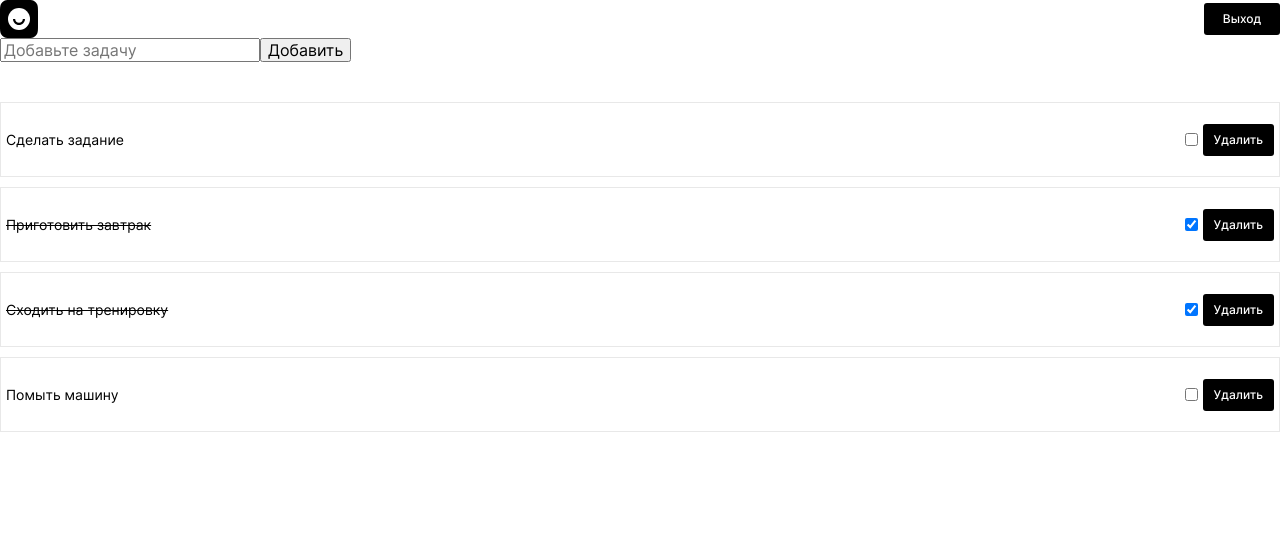
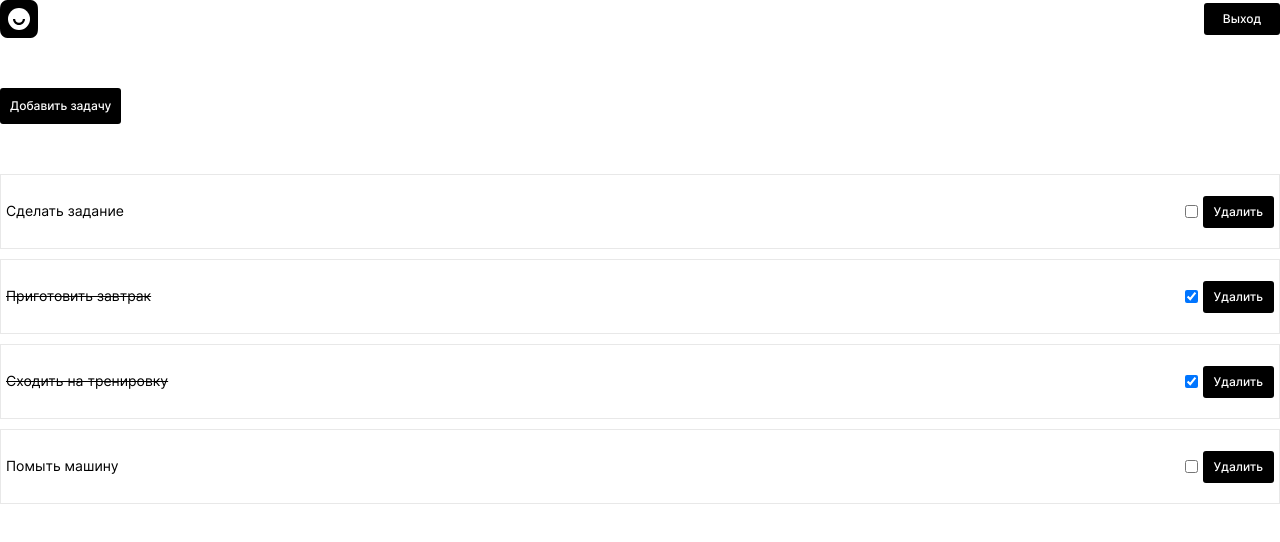
Before and after one commit to codelnd/test-task-apricode, a React (Create React App) app: page / in a window 1280 px wide. Shown: the top 542 px of the page. Built offline with nearby package versions, Linux system fonts and the light colour scheme; data requests are answered from the project's data file; sample sign-in values are in the browser's storage.

Commit message:
feat: реализовать добавление задач через модальное окно

```diff
--- a/src/components/App/App.tsx
+++ b/src/components/App/App.tsx
@@ -9,6 +9,7 @@ import Main from "../Main/Main";
 import ProtectedRoute from "../ProtectedRoute/ProtectedRoute";
 import { userStore } from "../../store/user";
 import { observer } from "mobx-react-lite";
+import Popup from "../Popup/Popup";
 
 const App = observer(() => {
   useEffect(() => {
@@ -27,6 +28,7 @@ const App = observer(() => {
             element={
               <ProtectedRoute>
                 <TodoList />
+                <Popup />
               </ProtectedRoute>
             }
           />
--- a/src/components/Main/TodoList/TodoList.scss
+++ b/src/components/Main/TodoList/TodoList.scss
@@ -4,11 +4,17 @@
 .todo-list {
   max-width: 1280px;
   margin: auto;
+  display: flex;
+  flex-direction: column;
 }
 
 .todos {
   @include list-style;
   margin-top: 40px;
+}
+
+.buttons__wrp {
+  margin-top: 50px;
 }
 
 .todo {
--- a/src/components/Main/TodoList/TodoList.tsx
+++ b/src/components/Main/TodoList/TodoList.tsx
@@ -2,55 +2,33 @@ import React, { useEffect } from "react";
 import { observer } from "mobx-react-lite";
 import { todoStore } from "../../../store/todo";
 import "./TodoList.scss";
-import { useSearchParams } from "react-router-dom";
 
 const TodoList = observer(() => {
-  // const [searchParams, setSearchParams] = useSearchParams();
-  // const todoQuery = searchParams.get("title") || "";
-  // console.log(todoQuery);
-
   useEffect(() => {
-    todoStore.fetchTodos();
+    todoStore.fetchAllTodos();
   }, []);
-
-  const handleAddTodo = (e: React.FormEvent) => {
-    e.preventDefault();
-    if (!todoStore.inputValue) {
-      return;
-    } else {
-      todoStore.setTodo(todoStore.inputValue);
-      todoStore.addTodo(todoStore.todo);
-    }
-    todoStore.setInputValue("");
-  };
-
-  // const handleSearchSubmit = (e: any) => {
-  //   e.preventDefault();
-  //   const form = e.target;
-  //   const query = form.search.value;
-  //
-  //   setSearchParams({ title: query });
-  // };
 
   return (
     <section className="todo-list">
-      {/*<form autoComplete="off" onSubmit={handleSearchSubmit}>*/}
-      {/*  <input type="submit" name="Search" />*/}
-      {/*  <input type="search" name="search" />*/}
-      {/*</form>*/}
-      <form onSubmit={handleAddTodo}>
-        <input
-          type="text"
-          placeholder="Добавьте задачу"
-          value={todoStore.inputValue}
-          onChange={(e) => todoStore.setInputValue(e.target.value)}
-        />
-        <button>Добавить</button>
-      </form>
+      {/*<button type="button" onClick={todoStore.handleAllTodos}>*/}
+      {/*  Все*/}
+      {/*</button>*/}
+      {/*<button type="button" onClick={todoStore.handleCompleted}>*/}
+      {/*  Завершенные*/}
+      {/*</button>*/}
+      {/*<button type="button" onClick={todoStore.handleUncompleted}>*/}
+      {/*  Незавершенные*/}
+      {/*</button>*/}
+      <div className="buttons__wrp">
+        <button
+          onClick={() => todoStore.togglePopup()}
+          className="button__todo"
+        >
+          Добавить задачу
+        </button>
+      </div>
       <ul className="todos">
-        {todoStore.todos
-          // .filter((el: any) => el.title.includes(todoQuery))
-          .map((todo: any, i) => {
+        {todoStore.todos.map((todo: any, i) => {
           const titleClasses = ["todo__label"];
           if (todo.completed) {
             titleClasses.push("todo__label_completed");
--- /dev/null
+++ b/src/components/Popup/Popup.scss
@@ -0,0 +1,150 @@
+.popup {
+  position: fixed;
+  background-color: rgba(0, 0, 0, 0.5);
+  top: 0;
+  left: 0;
+  width: 100%;
+  height: 100%;
+  display: flex;
+  justify-content: center;
+  align-items: center;
+  visibility: hidden;
+  opacity: 0;
+  transition: visibility 0.3s, opacity 0.3s linear;
+}
+
+.popup_opened {
+  visibility: visible;
+  opacity: 1;
+}
+
+.popup__container {
+  position: relative;
+  width: 430px;
+  background-color: #fff;
+  border-radius: 10px;
+  padding: 34px 36px 37px 36px;
+  box-sizing: border-box;
+  display: flex;
+  flex-direction: column;
+}
+
+.popup__form {
+  margin-top: 54px;
+}
+
+.popup__input {
+  border: none;
+  border-bottom: 1px solid rgba(0, 0, 0, 0.2);
+  width: 100%;
+  padding: 0 0 9px 0;
+  font-weight: 400;
+  font-size: 14px;
+  line-height: 1.2;
+  color: #000;
+  outline: none;
+}
+
+.popup__input:not(:first-child) {
+  margin-top: 30px;
+}
+
+.popup__input::placeholder {
+  color: #C4C4C4;
+}
+
+.popup__title {
+  margin: 0;
+  font-weight: 900;
+  font-size: 24px;
+  line-height: 1.2;
+}
+
+.popup__button {
+  display: block;
+  border: none;
+  box-sizing: border-box;
+  background: #000 none;
+  font-weight: 400;
+  font-size: 18px;
+  line-height: 1.22;
+  color: #fff;
+  width: 100%;
+  height: 50px;
+  margin: 48px auto 0;
+  border-radius: 2px;
+  transition: opacity 0.2s ease-in;
+  cursor: pointer;
+}
+
+.popup__button:hover {
+  opacity: 0.8;
+}
+
+.popup__button_disabled {
+  border: 1px solid #000000;
+  background-color: #fff;
+  color: #000;
+  opacity: 0.2;
+  cursor: default;
+}
+
+.popup__button_disabled:hover {
+  opacity: 0.2;
+}
+
+.popup__close {
+  cursor: pointer;
+  background: transparent;
+  border: none;
+  padding: 0;
+  position: absolute;
+  top: -40px;
+  right: -40px;
+  width: 32px;
+  height: 32px;
+}
+
+.popup__close-img {
+  width: 100%;
+  height: 100%;
+}
+
+
+@media screen and (max-width: 767px) {
+  .popup__container {
+    width: 282px;
+    padding: 25px 22px 25px 22px;
+  }
+}
+
+@media screen and (max-width: 767px) {
+  .popup__form {
+    margin-top: 75px;
+  }
+}
+
+@media screen and (max-width: 767px) {
+  .popup__title {
+    font-size: 18px;
+    line-height: 1.22;
+  }
+}
+
+@media screen and (max-width: 767px) {
+  .popup__button {
+    height: 46px;
+    margin-top: 45px;
+    font-size: 14px;
+    line-height: 1.21;
+  }
+}
+
+@media screen and (max-width: 767px) {
+  .popup__close {
+    top: -36px;
+    right: 0;
+    width: 20px;
+    height: 20px;
+  }
+}
--- /dev/null
+++ b/src/components/Popup/Popup.tsx
@@ -0,0 +1,62 @@
+// @ts-ignore
+import closeBtn from "../../images/close.svg";
+import "./Popup.scss";
+import React from "react";
+import { todoStore } from "../../store/todo";
+import { observer } from "mobx-react-lite";
+
+const Popup = observer(() => {
+  const handleAddTodo = (e: React.FormEvent) => {
+    e.preventDefault();
+    if (!todoStore.inputValue) {
+      return;
+    } else {
+      todoStore.setTodo(todoStore.inputValue);
+      todoStore.addTodo(todoStore.todo);
+    }
+    todoStore.setInputValue("");
+    todoStore.setPopup(false);
+  };
+
+  return (
+    <section
+      onMouseDown={() => todoStore.setPopup(false)}
+      className={`popup ${todoStore.popupIsOpen ? "popup_opened" : ""}`}
+    >
+      <div
+        className="popup__container"
+        onMouseDown={(e) => e.stopPropagation()}
+      >
+        <button className="button popup__close" type="button">
+          <img
+            className="popup__close-img"
+            src={closeBtn}
+            alt="закрыть попап"
+            onMouseDown={() => todoStore.setPopup(false)}
+          />
+        </button>
+        <h2 className="popup__title">Новая задача</h2>
+        <form className="popup__form" onSubmit={handleAddTodo}>
+          <input
+            className="popup__input popup__input_type_title"
+            type="text"
+            placeholder="Добавьте задачу"
+            value={todoStore.inputValue}
+            onChange={(e) => todoStore.setInputValue(e.target.value)}
+          />
+          <button
+            className={`popup__button ${
+              !todoStore.inputValue ? "popup__button_disabled" : ""
+            }`}
+            type="submit"
+            disabled={!todoStore.inputValue}
+          >
+            Добавить
+          </button>
+        </form>
+      </div>
+    </section>
+  );
+});
+
+export default Popup;
--- a/src/index.scss
+++ b/src/index.scss
@@ -1,6 +1,7 @@
 @import "normalize.css";
 @import "sass/base/fonts";
 @import "sass/abstracts/variables";
+@import "sass/abstracts/mixins";
 
 .page {
   margin: 0 auto;
@@ -14,3 +15,16 @@
   text-rendering: optimizeLegibility;
   min-height: 100vh;
 }
+
+.button__todo {
+  @include button-style;
+  min-width: 76px;
+  min-height: 32px;
+  padding: 10px;
+  font-weight: 500;
+  font-size: 12px;
+  line-height: 16px;
+  border-radius: 3px;
+  background-color: #000;
+  color: #FFF;
+}
--- a/src/store/todo.ts
+++ b/src/store/todo.ts
@@ -9,12 +9,13 @@ class TodoStore {
     title: "",
     completed: false,
   };
+  popupIsOpen = false;
 
   constructor() {
     makeAutoObservable(this);
   }
 
-  fetchTodos = () => {
+  fetchAllTodos = () => {
     axios.get("http://localhost:3000/todos").then((res) => {
       // @ts-ignore
       this.todos = [...this.todos, ...res.data];
@@ -28,12 +29,27 @@ class TodoStore {
     });
   };
 
+  fetchUncompletedTodos = () => {
+    axios.get("http://localhost:3000/todos?completed=false").then((res) => {
+      // @ts-ignore
+      this.todos = [...this.todos, ...res.data];
+    });
+  };
+
   setInputValue = (title: any) => {
     this.inputValue = title;
   };
 
   setTodo = (title: any) => {
     this.todo = { ...this.todo, title: title, completed: false };
+  };
+
+  togglePopup = () => {
+    this.popupIsOpen = !this.popupIsOpen;
+  };
+
+  setPopup = (boolean: boolean) => {
+    this.popupIsOpen = boolean;
   };
 
   addTodo = (obj: any) => {
@@ -68,6 +84,21 @@ class TodoStore {
         });
       });
   };
+
+  handleAllTodos = () => {
+    this.todos = [];
+    this.fetchAllTodos();
+  };
+
+  handleCompleted = () => {
+    this.todos = [];
+    this.fetchCompletedTodos();
+  };
+
+  handleUncompleted = () => {
+    this.todos = [];
+    this.fetchUncompletedTodos();
+  };
 }
 
 export const todoStore = new TodoStore();
```
Also changed, not shown: src/images/close.svg (added). Lines whose indentation alone changed are shown as unchanged.
